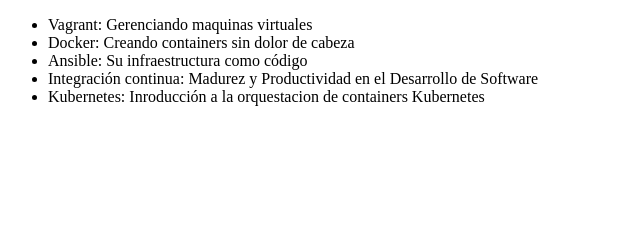
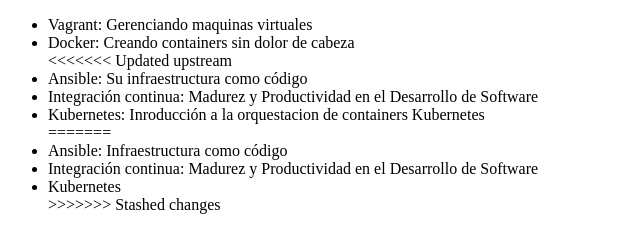
Before and after one commit to mateovalg/alura-git, a plain HTML site: page mateo/index.html in a window 1280 px wide. Shown: the whole page, without its empty margins (0-640 px from the left). Drawn offline with Linux system fonts and the light colour scheme.

Commit message:
Cambiar el nombre del curso Ansible

```diff
--- a/mateo/index.html
+++ b/mateo/index.html
@@ -8,9 +8,15 @@
      <ul>
          <li> Vagrant: Gerenciando maquinas virtuales </li>
          <li> Docker: Creando containers sin dolor de cabeza  </li>
+<<<<<<< Updated upstream
          <li> Ansible: Su infraestructura como código</li>
          <li> Integración continua: Madurez y Productividad en el Desarrollo de Software </li>
          <li>Kubernetes: Inroducción a la orquestacion de containers Kubernetes</li>
+=======
+         <li> Ansible: Infraestructura como código</li>
+         <li> Integración continua: Madurez y Productividad en el Desarrollo de Software </li>
+         <li>Kubernetes</li>
+>>>>>>> Stashed changes
      </ul>
 </body>
 </html>
```
Also changed, not shown: index.html (deleted, +0 -15 lines), 1 other file.
